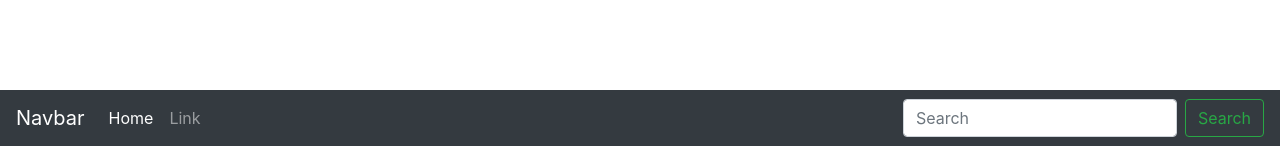
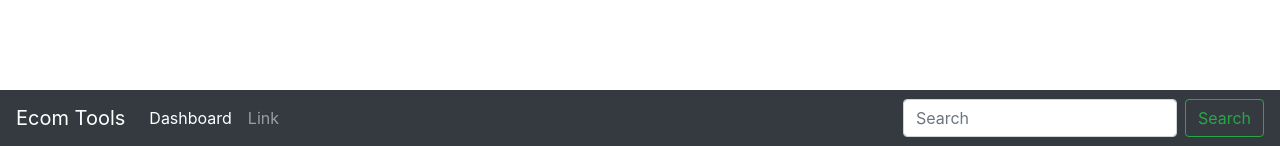
Before and after one commit to henokali1/AES, a Django app: page / in a window 1280 px wide. Shown: the part 654-800 px from the top of the page. Run offline with Django 3.2, Linux system fonts and the light colour scheme; data that the repository does not hold is empty; some libraries are stand-ins or nearby versions.

Commit message:
navbar bottom

```diff
--- a/pages/templates/pages/base.html
+++ b/pages/templates/pages/base.html
@@ -13,7 +13,7 @@
 <body>
     <div class="container">
         <nav class="navbar navbar-expand-lg navbar-dark bg-dark fixed-bottom">
-            <a class="navbar-brand" href="#">Navbar</a>
+            <a class="navbar-brand" href="/">Ecom Tools</a>
             <button class="navbar-toggler" type="button" data-toggle="collapse" data-target="#navbarSupportedContent" aria-controls="navbarSupportedContent" aria-expanded="false" aria-label="Toggle navigation">
               <span class="navbar-toggler-icon"></span>
             </button>
@@ -21,7 +21,7 @@
             <div class="collapse navbar-collapse" id="navbarSupportedContent">
               <ul class="navbar-nav mr-auto">
                 <li class="nav-item active">
-                  <a class="nav-link" href="#">Home <span class="sr-only">(current)</span></a>
+                  <a class="nav-link" href="/">Dashboard <span class="sr-only">(current)</span></a>
                 </li>
                 <li class="nav-item">
                   <a class="nav-link" href="#">Link</a>
```
